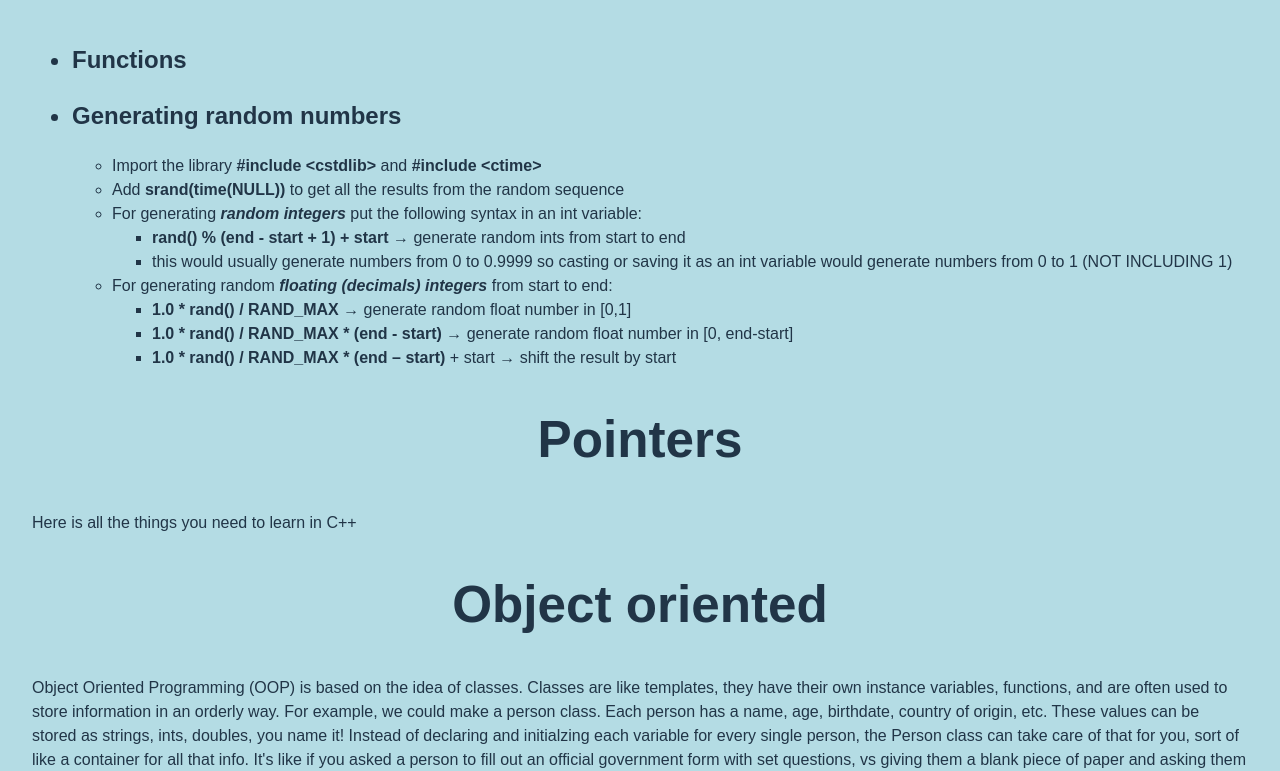
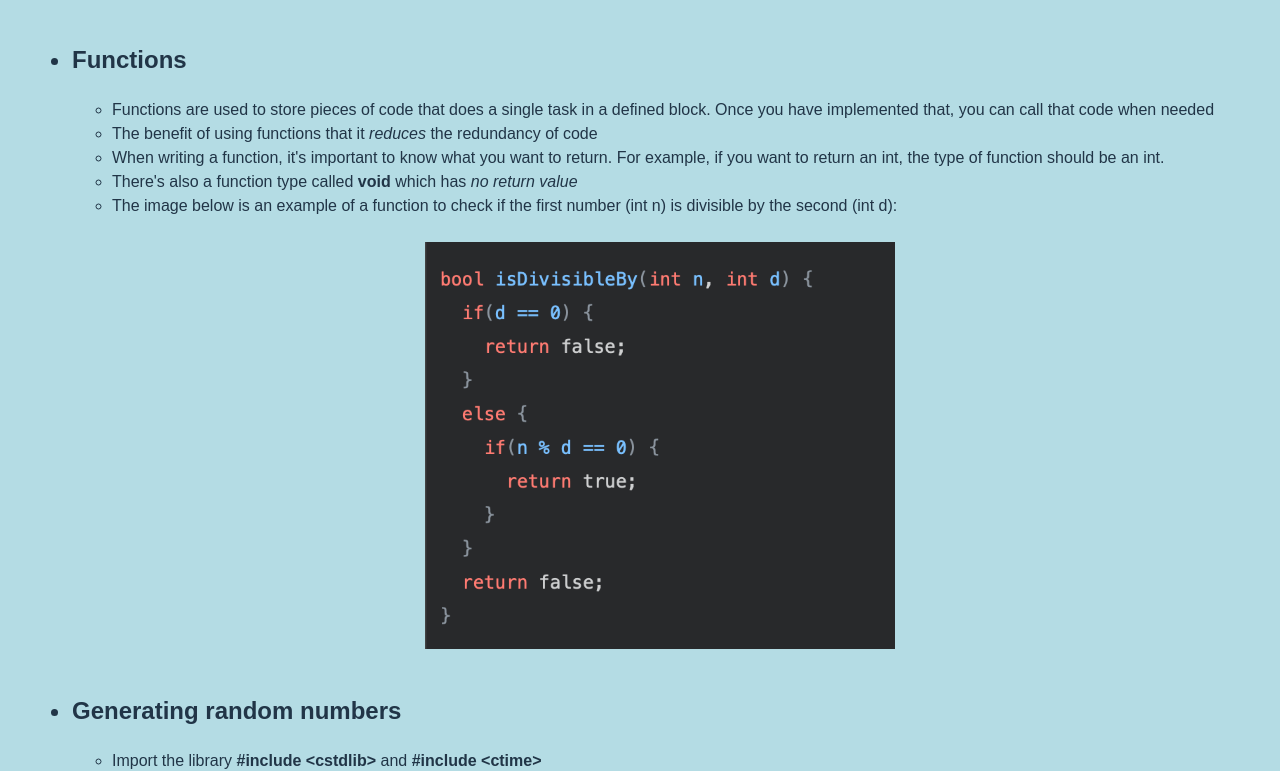
Before and after one commit to sanilac6459/react-final-project, a React (Vite) app: page / in a window 1280 px wide. Shown: the part 3638-4409 px from the top of the page. Built offline with nearby package versions, Linux system fonts and the light colour scheme.

Commit message:
added vector meme

```diff
--- a/src/App.jsx
+++ b/src/App.jsx
@@ -13,6 +13,8 @@ import life from "./img/life.gif"
 import classExample from "./img/classDef.png"
 import conditionals from "./img/conditionals.png"
 import conditionalGif from "./img/conditionalTantrum.gif"
+import functions from "./img/functions.png"
+import vector from "./img/vector.gif"
 
 // BIG THINGS HAPPENING
 
@@ -112,6 +114,15 @@ function App() {
                     <h2> <li><strong>Loops</strong></li> </h2>
                     <img src={fruits} alt="fruit loops overwhelm ppl trying to learn loops lol" class = "center"/><br></br>
                     <h2> <li><strong>Functions</strong></li> </h2>
+                    <ul>
+                      <li>Functions are used to store pieces of code that does a single task in a defined block. Once you have implemented that, you can call that code when needed</li>
+                      <li>The benefit of using functions that it <em>reduces</em> the redundancy of code</li>
+                      <li>When writing a function, it's important to know what you want to return. For example, if you want to return an int, the type of function should be an int.</li>
+                      <li>There's also a function type called <strong>void</strong> which has <em>no return value</em></li>
+                      <li>The image below is an example of a function to check if the first number (int n) is divisible by the second (int d):</li> <br></br>
+                    </ul>
+                    <img src={functions} alt="" class = "center"/><br></br>
+
                     <h2> <li><strong>Generating random numbers</strong></li> </h2>
                     <ul>
                       <li>Import the library <strong>#include {"<cstdlib>"}</strong> and <strong>#include {"<ctime>"}</strong></li>
@@ -174,6 +185,7 @@ function App() {
               <p class="text-small">
                   Here is all the things you need to learn in C++
               </p>
+              <img src={vector} alt="direction and maginutde" class = "center"/>
           </div>
       </div>
 
```
Also changed, not shown: src/img/functions.png (added), 1 other file (tests, documents, lock files or other folders).
